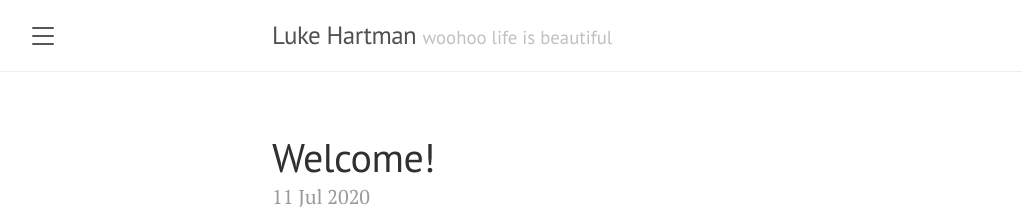
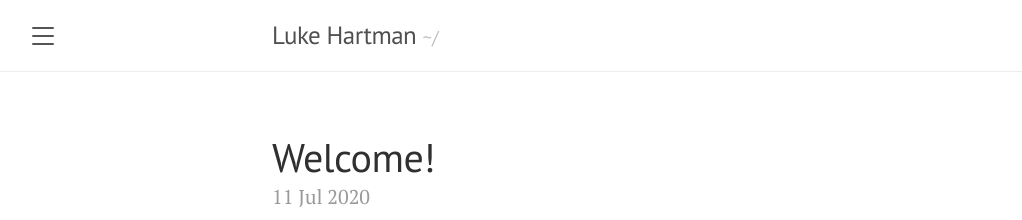
Before and after one commit to l-hartman/l-hartman.github.io, a Jekyll site: the page built from index.html, in a window 1280 px wide. Shown: the top 220 px of the page, without its empty margins (8-1030 px from the left). Built offline with Jekyll 4.4.1, drawn with Linux system fonts in a browser that asks for light colours; the list of posts is cut into pages by our own code.

Commit message:
update header

```diff
--- a/_config.yml
+++ b/_config.yml
@@ -1,6 +1,6 @@
 # Setup
 title:               Luke Hartman
-tagline:             'woohoo life is beautiful'
+tagline:             '~/'
 description:         'lover of software development, brazilian jiu jitsu, & maté'
 url:                 https://lukehartman.dev/
 baseurl:             ''
```
